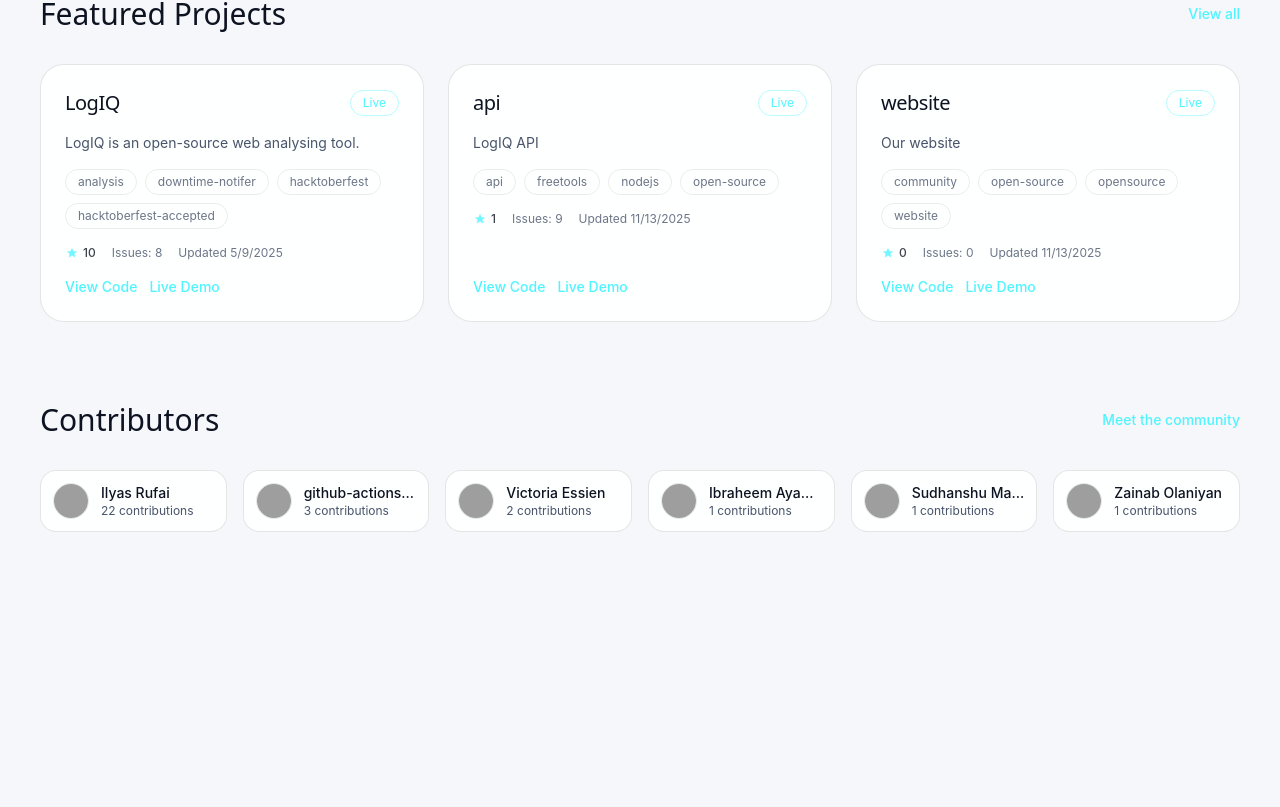
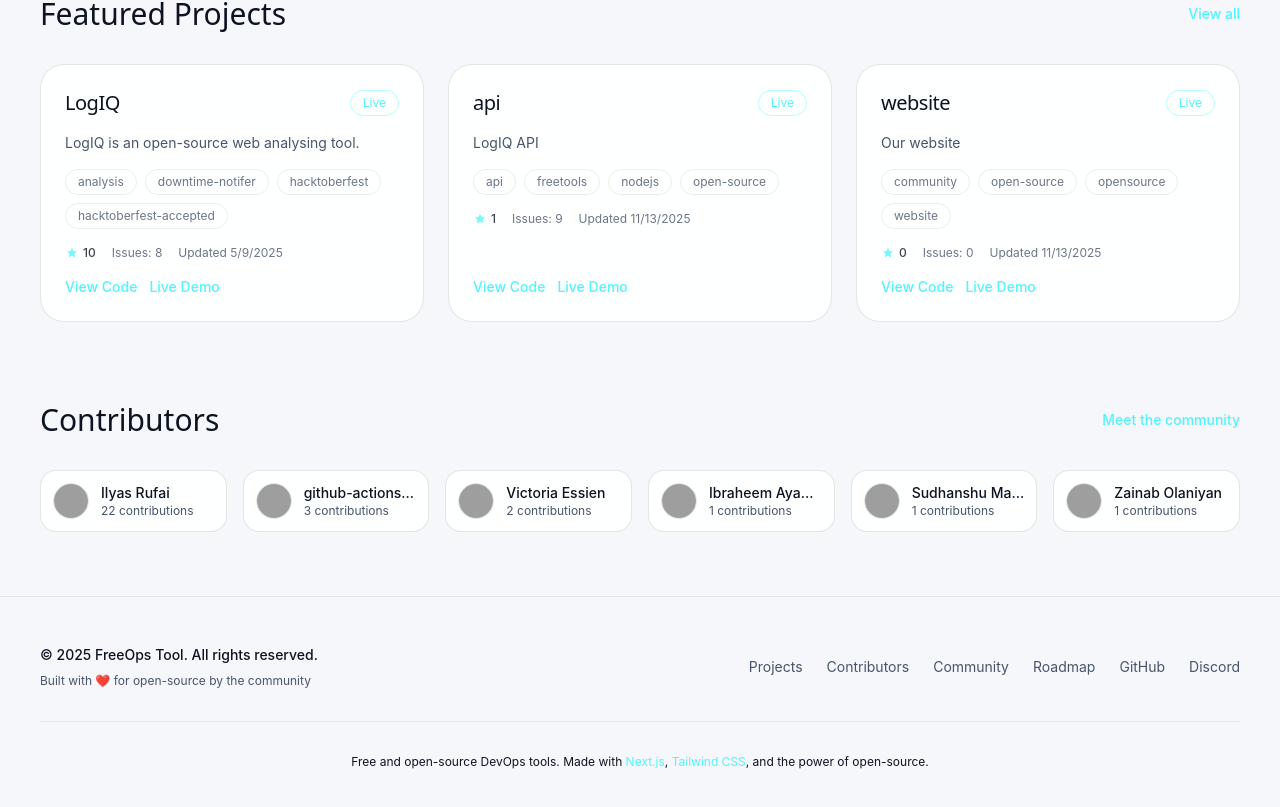
Before and after one commit to FreeOps-Tools/website, a Next.js app: page / in a window 1280 px wide. Shown: the part 817-1624 px from the top of the page. Before the commit the page ends 1477 px from the top, so only its background shows below. Built offline with nearby package versions, Linux system fonts and the light colour scheme; grey boxes are pictures that could not be loaded.

Commit message:
feat: add footer

```diff
--- a/app/layout.tsx
+++ b/app/layout.tsx
@@ -1,6 +1,7 @@
 import type { Metadata } from "next";
 import "./globals.css";
 import Navbar from "../components/Navbar";
+import Footer from "../components/Footer";
 import { ThemeProvider } from "../components/theme-provider";
 
 export const metadata: Metadata = {
@@ -13,8 +14,11 @@
     <html lang="en" suppressHydrationWarning>
       <body className="min-h-screen bg-base text-text-primary antialiased">
         <ThemeProvider>
-          <Navbar />
-          <div className="pb-16">{props.children}</div>
+          <div className="flex min-h-screen flex-col">
+            <Navbar />
+            <main className="flex-1">{props.children}</main>
+            <Footer />
+          </div>
         </ThemeProvider>
       </body>
     </html>
--- /dev/null
+++ b/components/Footer.tsx
@@ -0,0 +1,79 @@
+import Link from "next/link";
+
+export default function Footer() {
+  const currentYear = new Date().getFullYear();
+
+  return (
+    <footer className="border-t border-border/60 bg-base/50">
+      <div className="mx-auto max-w-7xl px-6 py-12 md:px-10">
+        <div className="flex flex-col gap-8 md:flex-row md:items-center md:justify-between">
+          <div className="flex flex-col gap-2 text-sm text-text-secondary">
+            <p className="font-medium text-text-primary">
+              © {currentYear} FreeOps Tool. All rights reserved.
+            </p>
+            <p className="text-xs">
+              Built with{" "}
+              <span className="text-accent-primary" aria-label="love">
+                ❤️
+              </span>{" "}
+              for open-source by the community
+            </p>
+          </div>
+          <div className="flex flex-wrap items-center gap-6 text-sm text-text-secondary">
+            <Link href="/projects" className="transition hover:text-text-primary">
+              Projects
+            </Link>
+            <Link href="/contributors" className="transition hover:text-text-primary">
+              Contributors
+            </Link>
+            <Link href="/community" className="transition hover:text-text-primary">
+              Community
+            </Link>
+            <Link href="/roadmap" className="transition hover:text-text-primary">
+              Roadmap
+            </Link>
+            <a
+              href="https://github.com/FreeOps-Tools"
+              target="_blank"
+              rel="noopener noreferrer"
+              className="transition hover:text-text-primary"
+            >
+              GitHub
+            </a>
+            <a
+              href="https://discord.gg/"
+              target="_blank"
+              rel="noopener noreferrer"
+              className="transition hover:text-text-primary"
+            >
+              Discord
+            </a>
+          </div>
+        </div>
+        <div className="mt-8 border-t border-border/40 pt-8 text-center text-xs text-text-secondary/80">
+          <p>
+            Free and open-source DevOps tools. Made with{" "}
+            <a
+              href="https://nextjs.org"
+              target="_blank"
+              rel="noopener noreferrer"
+              className="text-accent-primary transition hover:underline"
+            >
+              Next.js
+            </a>
+            ,{" "}
+            <a
+              href="https://tailwindcss.com"
+              target="_blank"
+              rel="noopener noreferrer"
+              className="text-accent-primary transition hover:underline"
+            >
+              Tailwind CSS
+            </a>
+            , and the power of open-source.
+          </p>
+        </div>
+      </div>
+    </footer>
+  );
+}
```
